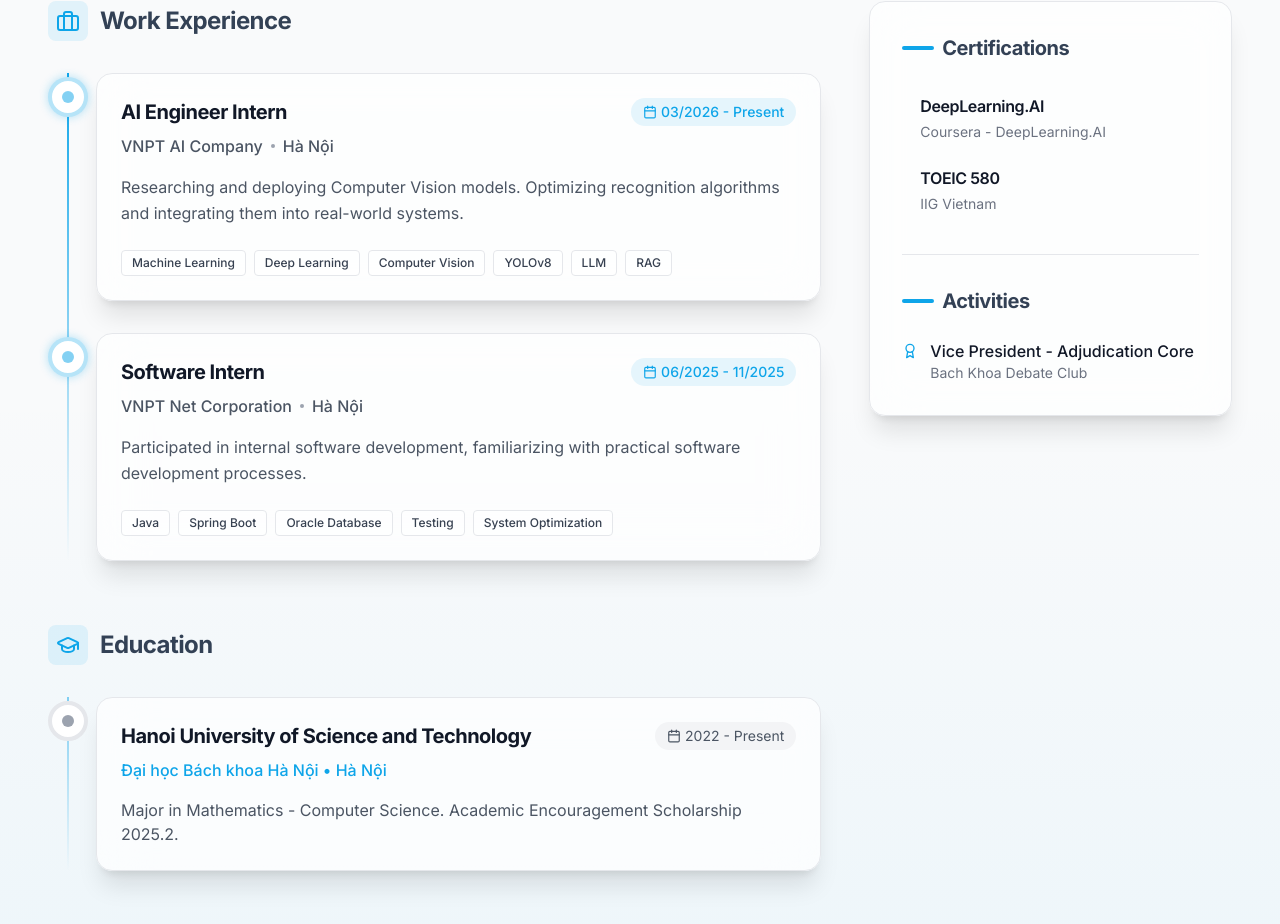
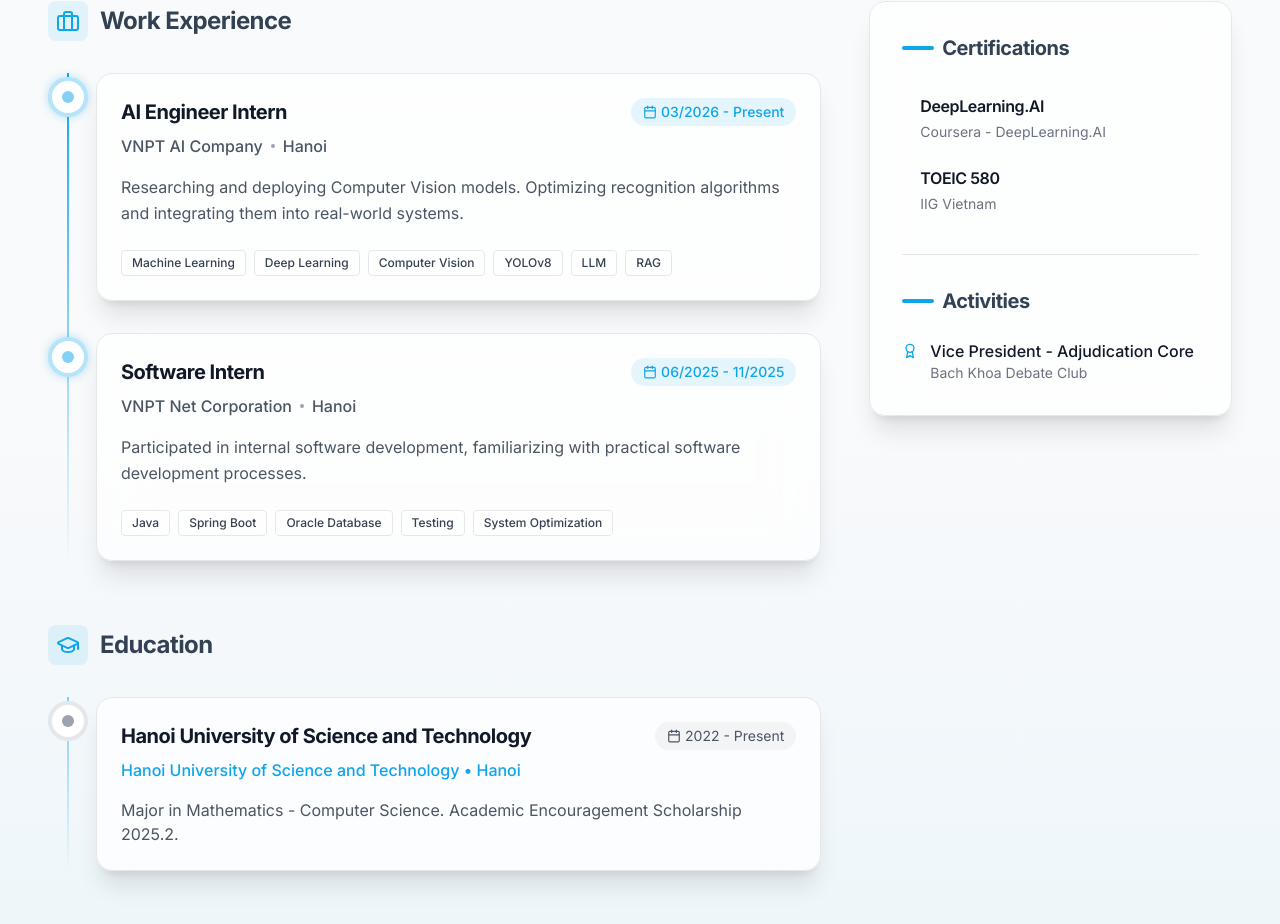
Before and after one commit to HTM0410/portfolio-cv-site, a React (Vite) app: page / in a window 1280 px wide. Shown: the part 4795-5719 px from the top of the page. Built offline with nearby package versions, Linux system fonts and the light colour scheme.

Commit message:
Translate remaining hardcoded strings in Experience.tsx

```diff
--- a/src/components/Experience.tsx
+++ b/src/components/Experience.tsx
@@ -9,7 +9,7 @@
       id: 1,
       title: t('experience.work_items.vnpt_ai.title'),
       company: t('experience.work_items.vnpt_ai.company'),
-      location: 'Hà Nội',
+      location: t('experience.location'),
       period: t('experience.work_items.vnpt_ai.date'),
       description: t('experience.work_items.vnpt_ai.desc'),
       skills: ['Machine Learning', 'Deep Learning', 'Computer Vision', 'YOLOv8', 'LLM', 'RAG'],
@@ -18,7 +18,7 @@
       id: 2,
       title: t('experience.work_items.vnpt_net.title'),
       company: t('experience.work_items.vnpt_net.company'),
-      location: 'Hà Nội',
+      location: t('experience.location'),
       period: t('experience.work_items.vnpt_net.date'),
       description: t('experience.work_items.vnpt_net.desc'),
       skills: ['Java', 'Spring Boot', 'Oracle Database', 'Testing', 'System Optimization'],
@@ -29,8 +29,8 @@
     {
       id: 1,
       degree: t('experience.edu_items.hust.title'),
-      institution: 'Đại học Bách khoa Hà Nội',
-      location: 'Hà Nội',
+      institution: t('about.val_university'),
+      location: t('experience.location'),
       period: t('experience.edu_items.hust.date'),
       description: t('experience.edu_items.hust.desc'),
     },
--- a/src/i18n/locales/en.json
+++ b/src/i18n/locales/en.json
@@ -100,7 +100,8 @@
         "date": "2023 - 2024",
         "desc": "Managed human resources, organized national debate tournaments, and enhanced critical thinking skills."
       }
-    }
+    },
+    "location": "Hanoi"
   },
   "skills": {
     "title": "Technical Skills",
--- a/src/i18n/locales/vi.json
+++ b/src/i18n/locales/vi.json
@@ -100,7 +100,8 @@
         "date": "2023 - 2024",
         "desc": "Quản lý nhân sự, tổ chức các giải đấu tranh biện toàn quốc và nâng cao kỹ năng tư duy phản biện."
       }
-    }
+    },
+    "location": "Hà Nội"
   },
   "skills": {
     "title": "Kỹ Năng Công Nghệ",
```
